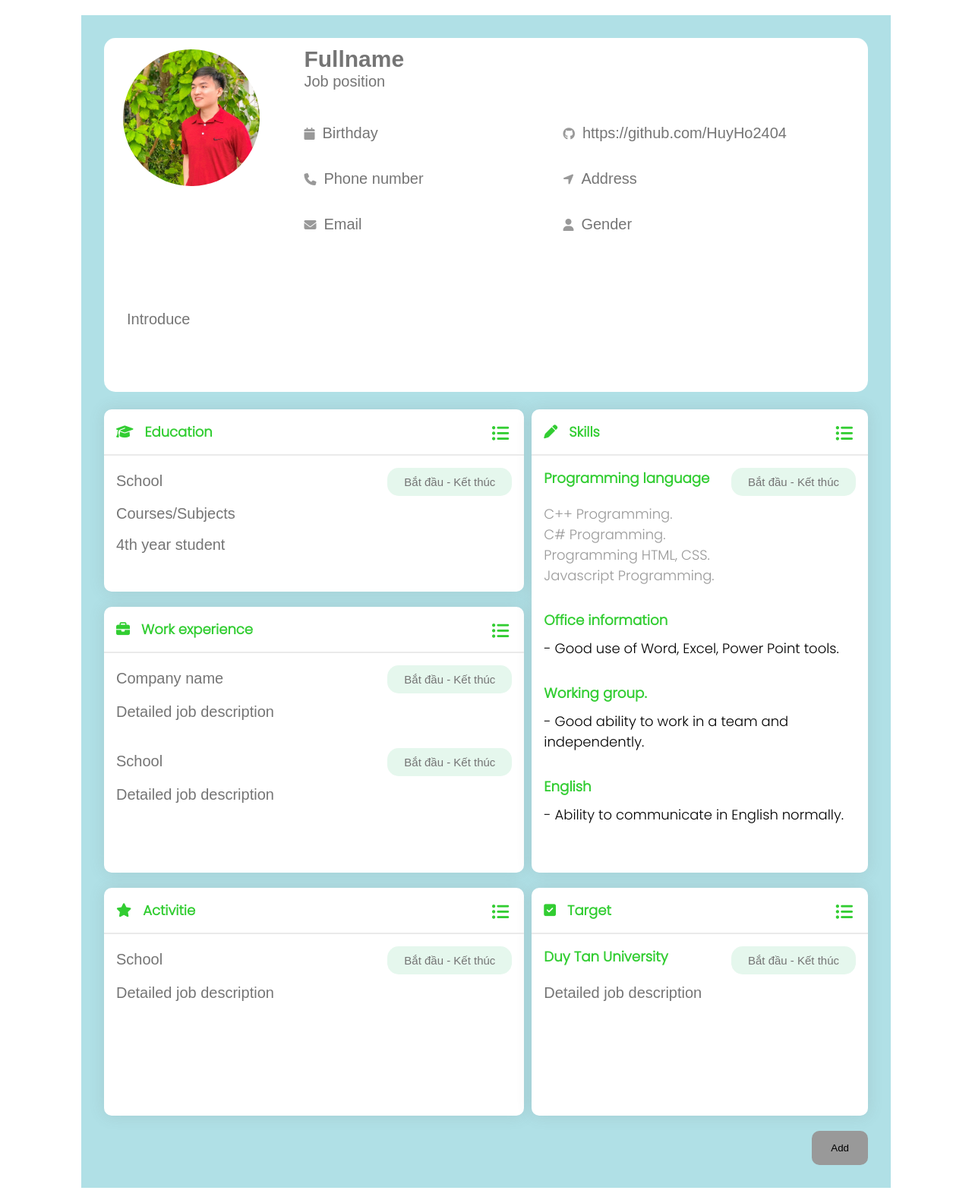
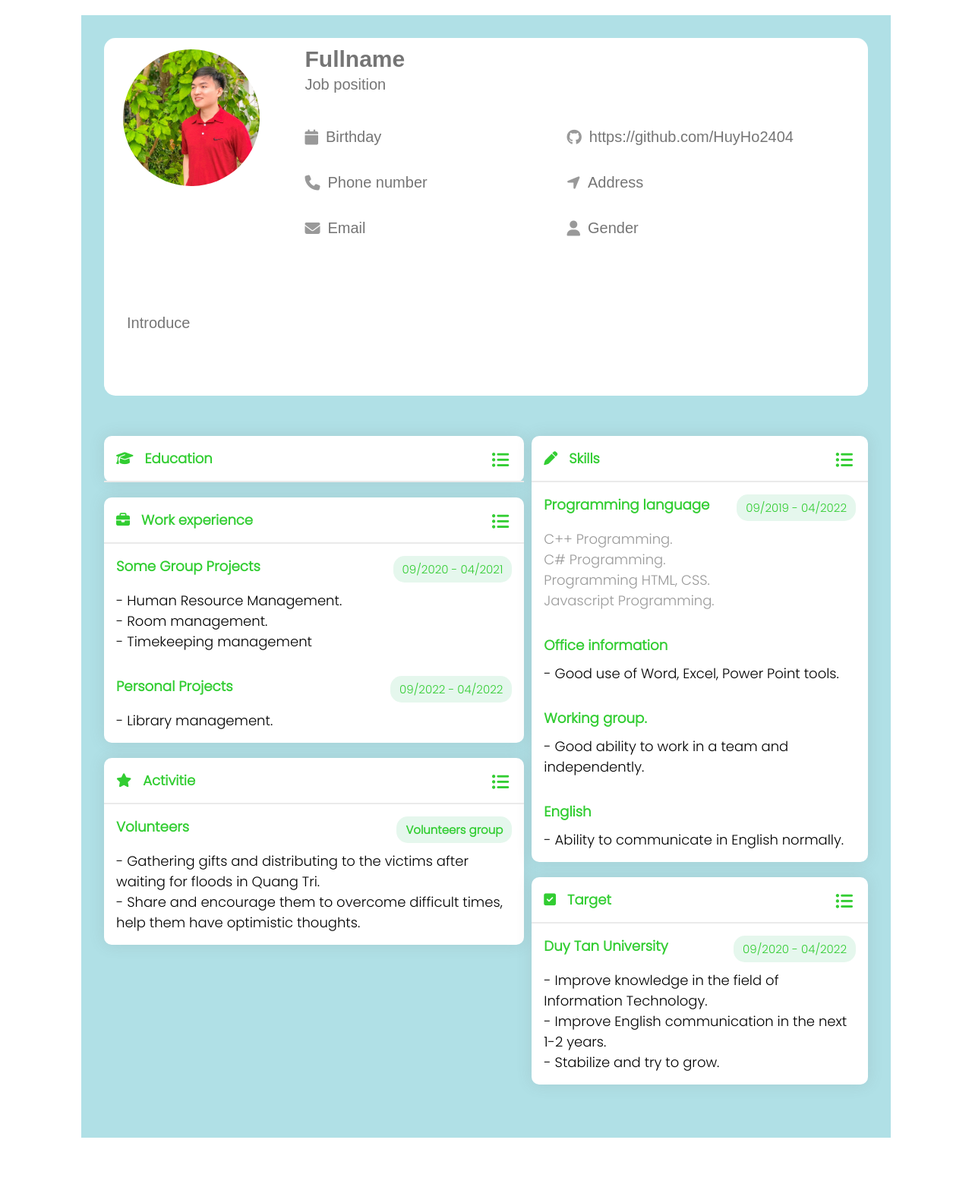
Before and after one commit to HuyHo2404/demo_cv_php, a PHP site: page / in a window 1280 px wide. Shown: the whole page at 76% size. After the commit the page ends 1498 px from the top, so only its background shows below. Run offline with PHP 8.4, Linux system fonts and the light colour scheme; data that the repository does not hold is empty.

Commit message:
Huy: 08/11/2022

```diff
--- a/ResumePage/css/style.css
+++ b/ResumePage/css/style.css
@@ -32,6 +32,10 @@ body{
 	display: grid;
   	grid-template-columns: 2fr 1.6fr;
     gap: 10px;
+}
+
+.column-left {
+
 }
 
 .grid-container > div{
@@ -124,10 +128,10 @@ img {
     cursor: pointer;
     float: right;
     border-radius: 10px;
-
+    margin-right: 5px;
 }
 
-.education-layout{
+/*.education-layout{
     height: 240px;
 }
 
@@ -141,7 +145,7 @@ img {
 
 .skill-layout{
     height: 610px;
-}
+} */
 
 .part-above{
     display: inline block;
--- a/index.php
+++ b/index.php
@@ -1,5 +1,9 @@
+<?php
+require_once('dbhelp.php');
+?>
 <!DOCTYPE html>
 <html lang="en">
+
 <head>
     <meta charset="UTF-8">
     <meta http-equiv="X-UA-Compatible" content="IE=edge">
@@ -12,9 +16,9 @@
     <link rel="stylesheet" href="https://cdnjs.cloudflare.com/ajax/libs/font-awesome/6.2.0/css/all.min.css">
     <title>CV</title>
 </head>
+
 <body>
     <div class="grid-container">
-        <form action="them.php" method="post">
         <div id="header">
             <div class="grid-1">
                 <div class="avatar">
@@ -73,22 +77,29 @@
                                 <i class="fa-solid fa-list-ul"></i>
                             </div>
                         </div>
+                        <?php
+                        $sql = 'select * from education';
+                        $eduList = executeResult($sql);
+                        foreach ($eduList as $edu) {
+                            echo '
                                             <div class="edu-below">
                                                 <div class="section-info">
                                                     <div class="edu-school">
-                                    <input value="<?php echo $edu['truong'] ?? '' ?>" id="truong" type="text" name="truong" class="left-content-col-left" placeholder="School" style="width: 200px; height: 25px; border: none; font-size: 20px; font-weight: 500; color: #32cd32; outline: none">
-                                    <!--<h5>Duy Tan University</h5>-->
+                                                        <h5>' . $edu['truong'] . '</h5>
                                                     </div>
                                                     <div class="edu-date">
-                                    <input value="<?php echo $edu['start_end'] ?? '' ?>" id="start_end" type="text" name="start_end" class="left-content-col-left" placeholder="Bắt đầu - Kết thúc" style="width: 140px; height: 25px; border: none; background-color: #e5f7ed; text-align: center; font-size: 15px; outline: none">
-                                    <!--<p>09/2019 - 04/2022</p>-->
+                                                        <p>' . $edu['start_end'] . '</p>
                                                     </div>
                                                 </div>
                                                 <div class="content-des">
-                                <input value="<?php echo $edu['noidung'] ?? '' ?>" id="noidung" type="text" name="noidung" class="left-content-col-left" placeholder="Courses/Subjects" style="width: 500px; height: 25px; border: none; font-size: 20px; outline: none; margin-bottom: 15px">
-                                <input value="<?php echo $edu['thoigian'] ?? '' ?>" id="thoigian" type="text" name="thoigian" class="left-content-col-left" placeholder="4th year student" style="width: 500px; height: 25px; border: none; color:#999; font-size: 20px; outline: none">
+                                                        <p>' . $edu['noidung'] . '</p>
+                                                        <p>' . $edu['thoigian'] . '</p>
+
                                                 </div>
                                             </div>
+                                        ';
+                        }
+                        ?>
                     </div>
 
                     <!--Work experience-->
@@ -105,28 +116,30 @@
                         <div class="edu-below">
                             <div class="section-info">
                                 <div class="edu-school">
-                                    <input value="<?php echo $edu['kynang'] ?? '' ?>" id="kynang" type="text" class="left-content-col-left" placeholder="Company name" style="width: 200px; height: 25px; border: none; font-size: 20px; font-weight: 500; color: #32cd32; outline: none">
+                                    <h5>Some Group Projects</h5>
                                 </div>
                                 <div class="edu-date">
-                                    <input value="<?php echo $edu['start_end'] ?? '' ?>" id="start_end" type="text" class="left-content-col-left" placeholder="Bắt đầu - Kết thúc" style="width: 140px; height: 25px; border: none; background-color: #e5f7ed; text-align: center; font-size: 15px; outline: none">
+                                    <p>09/2020 - 04/2021</p>
                                 </div>
                             </div>
                             <div class="content-des">
-                                <input value="<?php echo $edu['noidung'] ?? '' ?>" id="noidung" type="text" class="left-content-col-left" placeholder="Detailed job description" style="width: 400px; height: 30px; border: none; font-size: 20px; font-weight: 500; color: #999; outline: none">
+                                <p>- Human Resource Management.</p>
+                                <p>- Room management.</p>
+                                <p>- Timekeeping management</p>
                             </div>
                         </div>
 
                         <div class="edu-below">
                             <div class="section-info">
                                 <div class="edu-school">
-                                    <input value="<?php echo $edu['kynang'] ?? '' ?>" id="kynang" type="text" class="left-content-col-left" placeholder="School" style="width: 200px; height: 25px; border: none; font-size: 20px; font-weight: 500; color: #32cd32; outline: none">
+                                    <h5>Personal Projects</h5>
                                 </div>
                                 <div class="edu-date">
-                                    <input value="<?php echo $edu['start_end'] ?? '' ?>" id="start_end" type="text" class="left-content-col-left" placeholder="Bắt đầu - Kết thúc" style="width: 140px; height: 25px; border: none; background-color: #e5f7ed; text-align: center; font-size: 15px; outline: none">
+                                    <p>09/2022 - 04/2022</p>
                                 </div>
                             </div>
                             <div class="content-des">
-                                <input value="<?php echo $edu['noidung'] ?? '' ?>" id="noidung" type="text" class="left-content-col-left" placeholder="Detailed job description" style="width: 400px; height: 30px; border: none; font-size: 20px; font-weight: 500; color: #999; outline: none">
+                                <p>- Library management.</p>
                             </div>
                         </div>
                     </div>
@@ -145,15 +158,15 @@
                         <div class="edu-below">
                             <div class="section-info">
                                 <div class="edu-school">
-                                    <input value="<?php echo $edu['kynang'] ?? '' ?>" id="kynang" type="text" class="left-content-col-left" placeholder="School" style="width: 200px; height: 25px; border: none; font-size: 20px; font-weight: 500; color: #32cd32; outline: none">
+                                    <h5>Volunteers</h5>
                                 </div>
                                 <div class="edu-date">
-                                    <input value="<?php echo $row['start_end'] ?? '' ?>" id="date_exp" type="text" class="left-content-col-left" placeholder="Bắt đầu - Kết thúc" style="width: 140px; height: 25px; border: none; background-color: #e5f7ed; text-align: center; font-size: 15px; outline: none" >
-                                    <!--<p style="font-weight: 900;">Volunteers group</p>-->
+                                    <p style="font-weight: 900;">Volunteers group</p>
                                 </div>
                             </div>
                             <div class="content-des">
-                                <input value="<?php echo $edu['noidung'] ?? '' ?>" id="noidung" type="text" class="left-content-col-left" placeholder="Detailed job description" style="width: 400px; height: 30px; border: none; font-size: 20px; font-weight: 500; color: #999; outline: none">
+                                <p>- Gathering gifts and distributing to the victims after waiting for floods in Quang Tri.</p>
+                                <p>- Share and encourage them to overcome difficult times, help them have optimistic thoughts.</p>
                             </div>
                         </div>
                     </div>
@@ -179,7 +192,7 @@
                                     <h5>Programming language</h5>
                                 </div>
                                 <div class="edu-date">
-                                    <input value="<?php echo $row['start_end'] ?? '' ?>" id="date_exp" type="text" class="right-content-col-right" placeholder="Bắt đầu - Kết thúc" style="width: 140px; height: 25px; border: none; background-color: #e5f7ed; text-align: center; font-size: 15px; outline: none">
+                                    <p>09/2019 - 04/2022</p>
                                 </div>
                             </div>
                             <div class="content-des">
@@ -238,20 +251,24 @@
                                     <h5>Duy Tan University</h5>
                                 </div>
                                 <div class="edu-date">
-                                    <input value="<?php echo $edu['start_end'] ?? '' ?>" id="start_end" type="text" class="right-content-col-right" placeholder="Bắt đầu - Kết thúc" style="width: 140px; height: 25px; border: none; background-color: #e5f7ed; text-align: center; font-size: 15px; outline: none">
+                                    <p>09/2020 - 04/2022</p>
                                 </div>
                             </div>
                             <div class="content-des">
-                                <input value="<?php echo $edu['noidung'] ?? '' ?>" id="noidung" type="text" class="left-content-col-left" placeholder="Detailed job description" style="width: 400px; height: 30px; border: none; font-size: 20px; font-weight: 500; color: #999; outline: none">
+                                <p>- Improve knowledge in the field of Information Technology.</p>
+                                <p>- Improve English communication in the next 1-2 years.</p>
+                                <p>- Stabilize and try to grow.</p>
                             </div>
                         </div>
                     </div>
                 </div>
             </div>
         </div>
-        <button type="submit" class="btn btn-success">Add</button>
-        </form>
+        <!-- <<button type="submit" class="btn-success">Add</button>
+        <button type="submit" class="btn-success">Update</button>
+        <button type="submit" class="btn-success">Delete</button> -->
     </div>
 
 </body>
+
 </html>
--- a/input.php
+++ b/input.php
@@ -35,7 +35,7 @@
         }
         execute($sql);
         // direction to index.php
-        header('Location: index1.php');
+        header('Location: index-edu.php');
         die();
     }
     $id = '';
--- a/ketnoi.php
+++ b/ketnoi.php
@@ -1,3 +1,3 @@
 <?php
-$conn = mysqli_connect("localhost", "root", "Huy_2404", "demo_cv");
+    $conn = mysqli_connect("localhost", "root", "Huy_2404", "demo_cv");
 ?>
--- a/lietke.php
+++ b/lietke.php
@@ -22,6 +22,9 @@ foreach ($eduList as $edu) {
         <td>' . $edu['start_end'] . '</td>
         <td>' . $edu['noidung'] . '</td>
         <td>' . $edu['thoigian'] . '</td>
+        <td><button class="btn-warning" onclick=\'window.open("index.php?id=' . $edu['id'] . '","_self")\'>Edit</button></td>
+        <td><button class="btn-danger" onclick="deleteEducation(' . $edu['id'] . ')">Delete</button></td>
     </tr>';
+
 }
 ?>
```
Also changed, not shown: them.php (+57 -2 lines), xoa.php (added, +8 -0 lines), index-edu.php (renamed from index1.php). Lines whose indentation alone changed are shown as unchanged.
